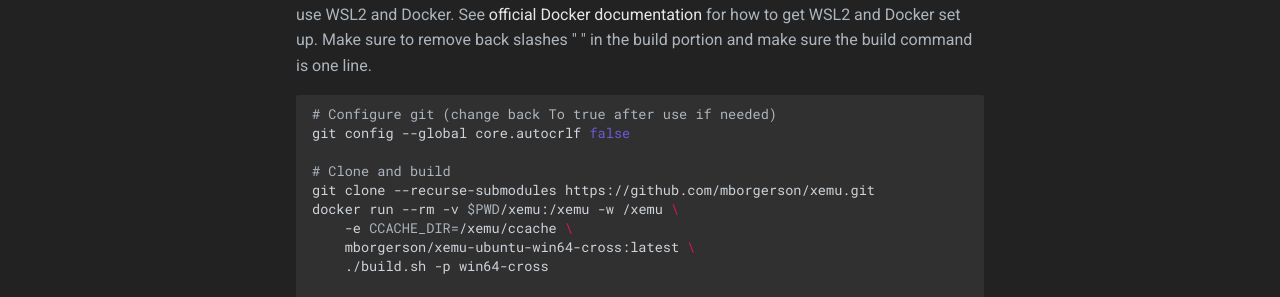
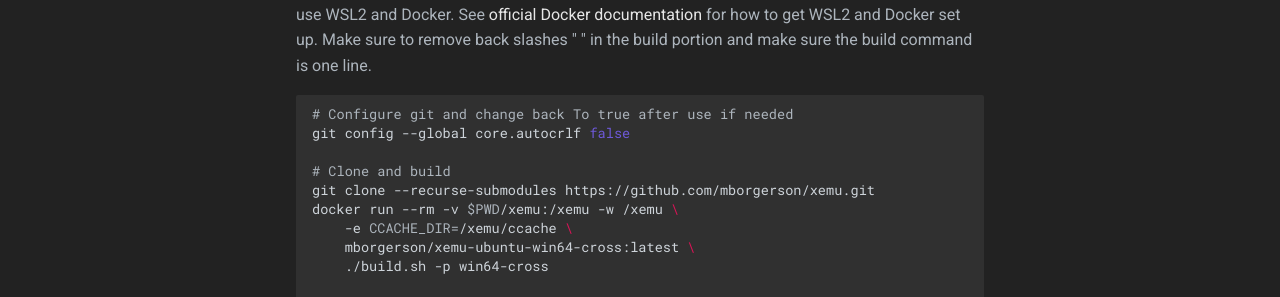
Before and after one commit to xemu-project/xemu-website, an MkDocs documentation site: the page built from docs/docs/building-from-source.md, in a window 1280 px wide and 900 px high. Shown: the part 443-740 px from the top of the window. Built offline with MkDocs 1.6.1 and Material for MkDocs 9.7.7, drawn with Linux system fonts in a browser that asks for light colours.

Commit message:
Update building-from-source.md

````diff
--- a/docs/docs/building-from-source.md
+++ b/docs/docs/building-from-source.md
@@ -8,7 +8,7 @@ Windows builds are cross-compiled from Ubuntu. If you would like to build *on* W
 documentation](https://docs.docker.com/docker-for-windows/wsl/) for how to get WSL2 and Docker set up. Make sure to remove back slashes " \ " in the build portion and make sure the build command is one line.
 
 ```bash
-# Configure git (change back To true after use if needed)
+# Configure git and change back To true after use if needed
 git config --global core.autocrlf false
 
 # Clone and build
````
